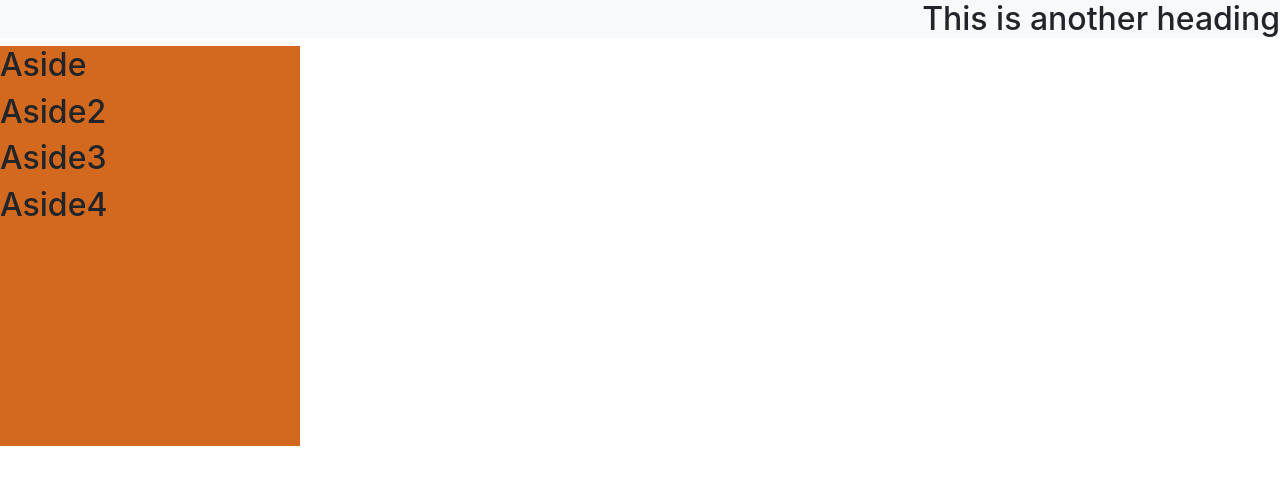
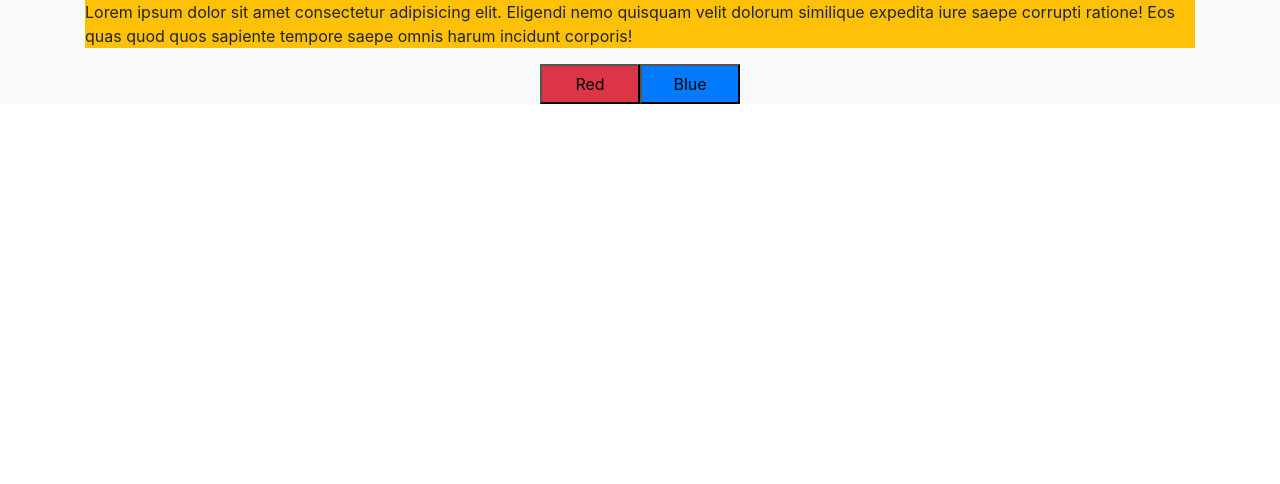
Before and after one commit to SirJeany/dom-manipulation, a plain HTML site: page index.html in a window 1280 px wide. Drawn offline with nearby package versions, Linux system fonts and the light colour scheme.

Commit message:
Implemented the assignment

```diff
--- /dev/null
+++ b/css/main.css
@@ -0,0 +1,13 @@
+input {
+    width: 100px;
+    height: 40px;
+}
+button {
+    width: 100px;
+    height: 40px;
+}
+
+
+.red-text {
+    color: red;
+}
--- a/index.html
+++ b/index.html
@@ -5,22 +5,39 @@
     <meta name="viewport" content="width=device-width, initial-scale=1.0">
     <title>Dom Manip</title>
     <link rel="stylesheet" href="https://stackpath.bootstrapcdn.com/bootstrap/4.4.1/css/bootstrap.min.css" integrity="sha384-Vkoo8x4CGsO3+Hhxv8T/Q5PaXtkKtu6ug5TOeNV6gBiFeWPGFN9MuhOf23Q9Ifjh" crossorigin="anonymous">
+    <link rel="stylesheet" href="/css/main.css">
 </head>
 <body>
-    <header class="contianer bg-light" id="main-heading">
-        <h1 class="heading bg-primary text-center">
+    <!-- <header class="container bg-light" id="main-heading">
+        <h1 class="heading bg-warning text-center">
             Hi there
         </h1>
-    </header>
 
-    <aside id="aside" class="bg-warning" style="height: 50vh; width: 300px; background-color: chocolate;">
+
+    </header> -->
+
+    <!-- <aside id="aside" class="bg-warning" style="height: 50vh; width: 300px; background-color: chocolate;">
         <h2 class="aside-text">Aside</h2>
         <h2 class="aside-text">Aside2</h2>
         <h2 class="aside-text">Aside3</h2>
         <h2 class="aside-text">Aside4</h2>
-    </aside>
+    </aside> -->
 
+    <main class="container-fluid bg-light">
+        <section class="container">
+            <p id="paragraph" class="bg-warning">
+                Lorem ipsum dolor sit amet consectetur adipisicing elit. Eligendi nemo quisquam velit dolorum similique expedita iure saepe corrupti ratione! Eos quas quod quos sapiente tempore saepe omnis harum incidunt corporis!
+            </p>
+        </section>
+        <section class="container d-flex justify-content-center">
+            <!-- <input type="button" value="Red" class="bg-danger" id="redBtn">
+            <input type="button" value="Blue" class="bg-primary" id="blueBtn"> -->
+            <button class="bg-danger" id="redBtn">Red</button>
+            <button class="bg-primary" id="blueBtn">Blue</button>
+        </section>
+    </main>
 
     <script src="/js/main.js"></script>
+
 </body>
 </html>
--- a/js/main.js
+++ b/js/main.js
@@ -1,20 +1,38 @@
 'use strict';
 
-const header = document.getElementById("main-heading");
-const aside = document.getElementById("aside");
+// const header = document.getElementById("main-heading");
+// const aside = document.getElementById("aside");
 
 
-header.innerHTML = "<h2> This is another heading </h2>";
-header.classList.add('text-right');
+// header.innerHTML = "<h2> This is another heading </h2>";
+// header.classList.add('text-right');
 
-// const heading = document.getElementsByTagName("h2");
+// // const heading = document.getElementsByTagName("h2");
 
-//remove:
-aside.classList.remove('bg-warning');
+// //remove:
+// aside.classList.remove('bg-warning');
 
-// Change the text allignement for each aside heading:
-const aside_headings = document.getElementsByClassName("aside-text");
+// // Change the text allignement for each aside heading:
+// const aside_headings = document.getElementsByClassName("aside-text");
 
-aside_headings.forEach(element => {
-    element.classList.add("text-right");
+// aside_headings.forEach(element => {
+//     element.classList.add("text-right");
+// });
+
+
+const p = document.getElementById("paragraph");
+const redBtn = document.getElementById("redBtn");
+const blueBtn = document.getElementById("blueBtn");
+
+
+redBtn.addEventListener("click", function() {
+    p.classList.remove('text-primary');
+    p.classList.add('red-text');
+    // alert('Adding red text');
 });
+
+blueBtn.addEventListener("click", function() {
+    p.classList.remove('red-text')
+    p.classList.add('text-primary');
+    // alert('Adding red text');
+});
```
